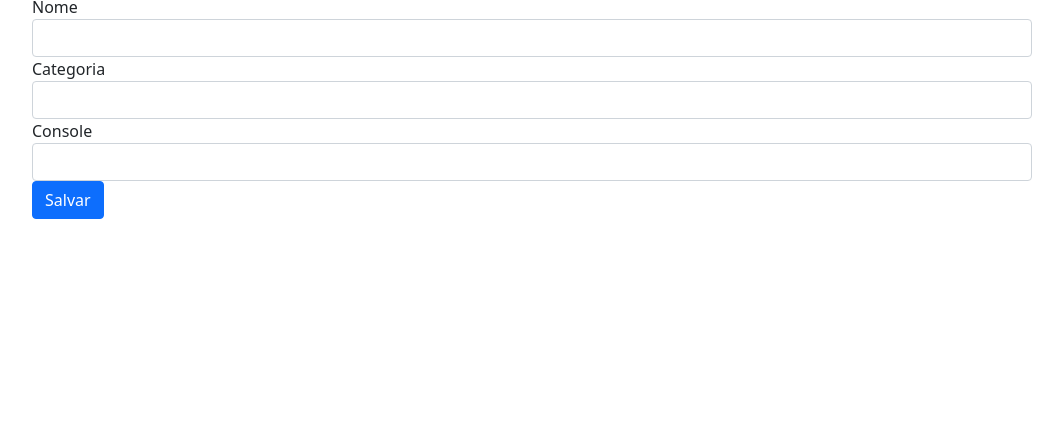
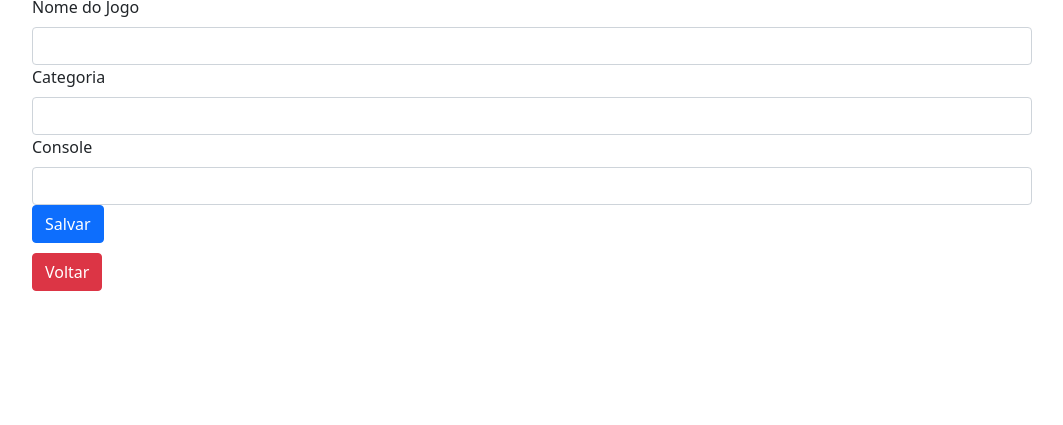
Before and after one commit to leofardo/flask-crud, a Flask app: page /novo in a window 1280 px wide. Shown: the part 375-800 px from the top of the page, without its empty margins (108-1171 px from the left). Run offline with Flask 3, Linux system fonts and the light colour scheme; the visitor is signed in with stand-in values (Sample User, id 1); some libraries are stand-ins or nearby versions.

Commit message:
Incrementado o Flask WTF para validação e dados vindos dos inputs

```diff
--- a/helpers.py
+++ b/helpers.py
@@ -1,5 +1,13 @@
 import os
 from jogoteca import app
+from flask_wtf import FlaskForm # serve para validação de formulario
+from wtforms import StringField, SubmitField, validators #validators serve para validar se tem dado
+
+class FormularioJogo(FlaskForm):
+    nome = StringField('Nome do Jogo', [validators.DataRequired(), validators.length(min=1, max=50)])
+    categoria = StringField('Categoria', [validators.DataRequired(), validators.length(min=1, max=40)])
+    console = StringField('Console', [validators.DataRequired(), validators.length(min=1, max=20)])
+    salvar = SubmitField('Salvar')
 
 def recupera_imagem(id):
     for nome_arquivo in os.listdir(app.config['UPLOAD_PATH']):
--- a/templates/editar.html
+++ b/templates/editar.html
@@ -29,4 +29,5 @@
           <button type="submit" class="btn btn-primary btn-salvar">Salvar</button>
         </fieldset>
       </form>
+      <a class="btn btn-danger" href="{{url_for('index')}}">Voltar</a>
 {% endblock %}
--- a/templates/lista.html
+++ b/templates/lista.html
@@ -1,5 +1,10 @@
 {% extends "template.html" %}
 {% block conteudo %}
+
+        <a class="btn btn-primary" href="{{url_for('login')}}">Login</a>
+        <a class="btn btn-danger" href="{{url_for('logout')}}">Logout</a>
+        <a class="btn btn-primary" href="{{url_for('novo')}}">Novo Jogo</a>
+
         <table class="table table-striped table-responsive table-bordered">
             <thead class="thead-default">
                 <tr>
--- a/templates/login.html
+++ b/templates/login.html
@@ -8,4 +8,5 @@
         <p><label>Senha:</label> <input class="form-control" type="password" name="senha" required></p>
         <p><button class="btn btn-primary" type="submit">Entrar</button></p>
     </form>
+    <a class="btn btn-danger" href="{{url_for('index')}}">Voltar</a>
 {% endblock %}
--- a/templates/novo.html
+++ b/templates/novo.html
@@ -14,18 +14,22 @@
 
         <fieldset>
           <div class="form-group">
-            <label for="nome">Nome</label>
-            <input type="text" id="nome" name="nome" class="form-control">
+            {{ form.nome.label(class="form-label") }}
+            {{ form.nome(class="form-control") }}
           </div>
           <div class="form-group">
-            <label for="categoria">Categoria</label>
-            <input type="text" id="categoria" name="categoria" class="form-control">
+            {{ form.categoria.label(class="form-label") }}
+            {{ form.categoria(class="form-control") }}
           </div>
           <div class="form-group">
-            <label for="console">Console</label>
-            <input type="text" id="console" name="console" class="form-control">
+            {{ form.console.label(class="form-label") }}
+            {{ form.console(class="form-control") }}
           </div>
-          <button type="submit" class="btn btn-primary btn-salvar">Salvar</button>
+          <div>
+            {{ form.salvar(class="btn btn-primary") }}
+          </div>
         </fieldset>
       </form>
+
+      <a class="btn btn-danger" href="{{url_for('index')}}">Voltar</a>
 {% endblock %}
--- a/views.py
+++ b/views.py
@@ -14,14 +14,20 @@ def index():
 def novo():
     if 'usuario_logado' not in session or session['usuario_logado'] == None:
         return redirect(url_for('login', proxima=url_for('novo')))
-    return render_template('novo.html', titulo='Novo Jogo')
+
+    form = FormularioJogo()
+    return render_template('novo.html', titulo='Novo Jogo', form=form)
 
 @app.route('/criar', methods=['POST',])
 def criar():
+    form = FormularioJogo(request.form)
 
-    nome = request.form['nome']
-    categoria = request.form['categoria']
-    console = request.form['console']
+    if not form.validate_on_submit():
+        return redirect(url_for('novo'))
+
+    nome = form.nome.data
+    categoria = form.categoria.data
+    console = form.console.data
 
     jogo = Jogos.query.filter_by(nome=nome).first()
     print(jogo)
```
